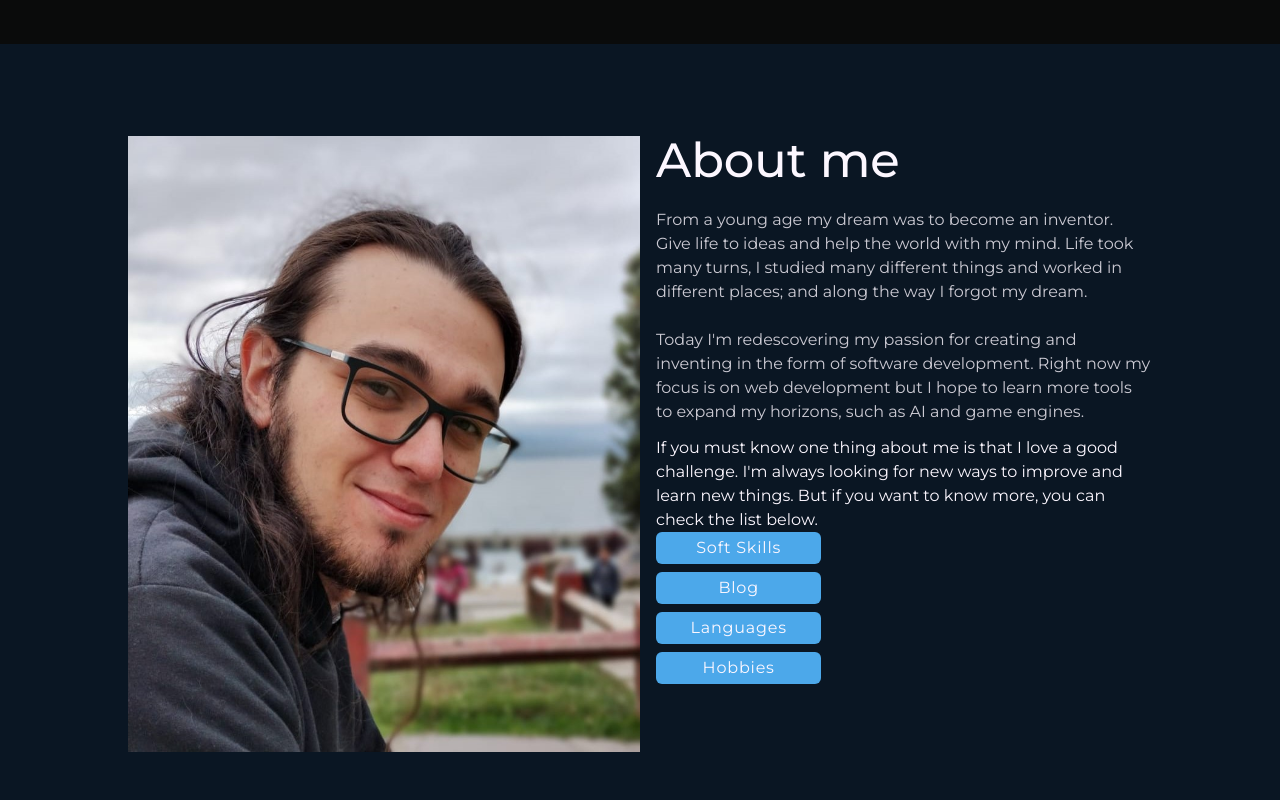
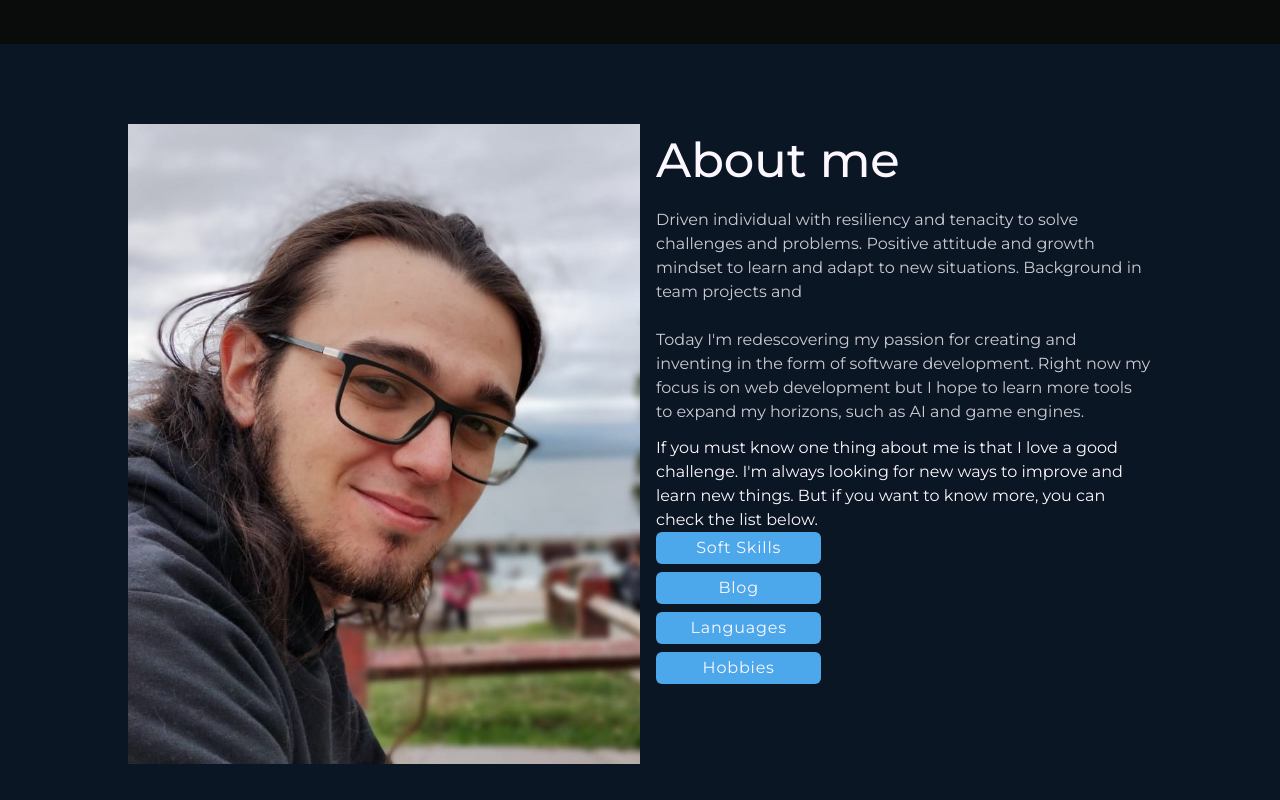
Before and after one commit to tomasesquivelgc/Portfolio, a React (Vite) app: page / in a window 1280 px wide. Shown: the part 3780-4580 px from the top of the page. Built offline with nearby package versions, Linux system fonts and the light colour scheme; a web font is replaced by a local one.

Commit message:
add animation to modal text

```diff
--- a/src/components/Modal/ModalInfo.jsx
+++ b/src/components/Modal/ModalInfo.jsx
@@ -16,7 +16,7 @@ const ModalInfo = ({ info }) => {
           <motion.div
             className={`md:w-1/3 w-full border-2 border-argBlue relative bg-prussiaBlue h-1/3 md:h-auto flex md:flex-col ${
               expandedItem === index ? 'md:h-auto' : ''
-            }`}
+            } transition-all duration-500 ease-in-out`}
             key={index}
             onClick={() => setExpandedItem(index)}
             initial={{ opacity: 0 }}
@@ -29,11 +29,19 @@ const ModalInfo = ({ info }) => {
             <motion.div
               className={`absolute bottom-0 right-0 md:left-0 h-full md:h-1/2 w-1/2 md:w-full bg-night opacity-80 p-4 ${
                 expandedItem === index ? 'md:h-full w-full' : ''
-              }`}
+              } transition-all duration-500 ease-in-out`}
             >
               <h4 className="text-lg md:text-base lg:text-lg md:pt-2">{data.title}</h4>
               <p className="text-argBlue pb-2 md:pb-4">{data.description}</p>
-              {expandedItem === index && <p>{data.expanded}</p>}
+              {expandedItem === index && (
+                <motion.p
+                  initial={{ opacity: 0 }}
+                  animate={{ opacity: 1 }}
+                  transition={{ delay: 0.3, duration: 0.3 }}
+                >
+                  {data.expanded}
+                </motion.p>
+              )}
             </motion.div>
           </motion.div>
         ))}
@@ -41,6 +49,7 @@ const ModalInfo = ({ info }) => {
     </div>
   );
 };
+
 ModalInfo.propTypes = {
   info: PropTypes.shape({
     title: PropTypes.string.isRequired,
--- a/src/data/aboutMe.js
+++ b/src/data/aboutMe.js
@@ -87,21 +87,21 @@ const games = {
     {
       title: 'Dark Souls 3',
       image: 'src/assets/about/games/ds3.webp',
-      description: '"What, Still here? Hand it over, that thing, your dark soul."',
-      expanded: 'A challenging action RPG with a dark fantasy setting. Proud to say I hold the platinum trophy on Steam.',
+      description: 'RPG, Difficult, Action.',
+      expanded: '"What, Still here? Hand it over, that thing, your dark soul." Proud to say I hold the platinum trophy on Steam.',
 
     },
     {
       title: 'League of Legends',
       image: 'src/assets/about/games/lol.webp',
-      description: '"Crews share the wealth."',
-      expanded: 'A comptetitive MOBA were teamwork and strategy are key to victory. My highest rank was Diamond 2 and my favorite champion is Pyke.',
+      description: 'MOBA, Competitive, Teamwork.',
+      expanded: '"Crews share the wealth." My highest rank was Diamond 2 and my favorite champion is Pyke.',
     },
     {
       title: 'ULTRAKILL',
       image: 'src/assets/about/games/ultrakill.webp',
-      description: 'MANKIND IS DEAD. BLOOD IS FUEL. HELL IS FULL.',
-      expanded: "Retro style movement shooter with fast paced action. I first discovered this game trhough it's incredible soundtrack.",
+      description: 'Retro, Movement-shooter, Fast-paced.',
+      expanded: '"MANKIND IS DEAD. BLOOD IS FUEL. HELL IS FULL." I first discovered this game trhough its incredible soundtrack.',
     },
   ],
 };
@@ -119,8 +119,8 @@ const music = {
     {
       title: 'Los Espiritus',
       image: 'src/assets/about/music/losespiritus.webp',
-      description: 'Rock, Blues and Folk.',
-      expanded: 'Argentinian band that combines elements from Rock and Blues with folk. I recommend the songs: "En Este Mundo No Hay Lugar" and "Vamos a la Luna"; And the album "Aguardiente".',
+      description: 'Argentinian Rock, Blues and Folk.',
+      expanded: 'band that combines Rock and Blues with folk. I recommend the songs: "En Este Mundo No Hay Lugar" and "Vamos a la Luna"; And the album "Aguardiente".',
     },
     {
       title: 'MF DOOM',
--- a/src/sections/AboutSection.jsx
+++ b/src/sections/AboutSection.jsx
@@ -6,27 +6,24 @@ function AboutSection() {
       <div className="w-full lg:w-1/2">
         <h2 className="font-medium text-5xl py-3">About me</h2>
         <p className="py-3 opacity-80">
-          From a young age my dream was to become an inventor.
-          Give life to ideas and help the world with my mind.
-          Life took many turns, I studied many different things and worked in different places;
-          and along the way I forgot my dream.
+          Driven individual with resiliency and tenacity to solve challenges and problems.
+          Positive attitude and growth mindset to learn and adapt to new situations.
+          Background in team projects and
           <br />
           <br />
           Today I&apos;m redescovering my passion for creating and inventing in the form of
           software development. Right now my focus is on web development but I hope to learn
           more tools to expand my horizons, such as AI and game engines.
         </p>
-        <div className="h-full">
-          <p>
-            If you must know one thing about me is that I love a good challenge.
-            I&apos;m always looking for new ways to improve and learn new things.
-            But if you want to know more, you can check the list below.
-          </p>
+        <div className='h-full'>
+          <p>If you must know one thing about me is that I love a good challenge.
+          I&apos;m always looking for new ways to improve and learn new things.
+          But if you want to know more, you can check the list below.</p>
           <InfoList />
         </div>
 
       </div>
-      <img src="src\assets\cropped_face.jpg" alt="thats me!" className="w-1/2 py-3" />
+      <img src="src\assets\cropped_face.jpg" alt="thats me!" className="w-1/2 h-auto object-cover" />
     </section>
   );
 }
```
